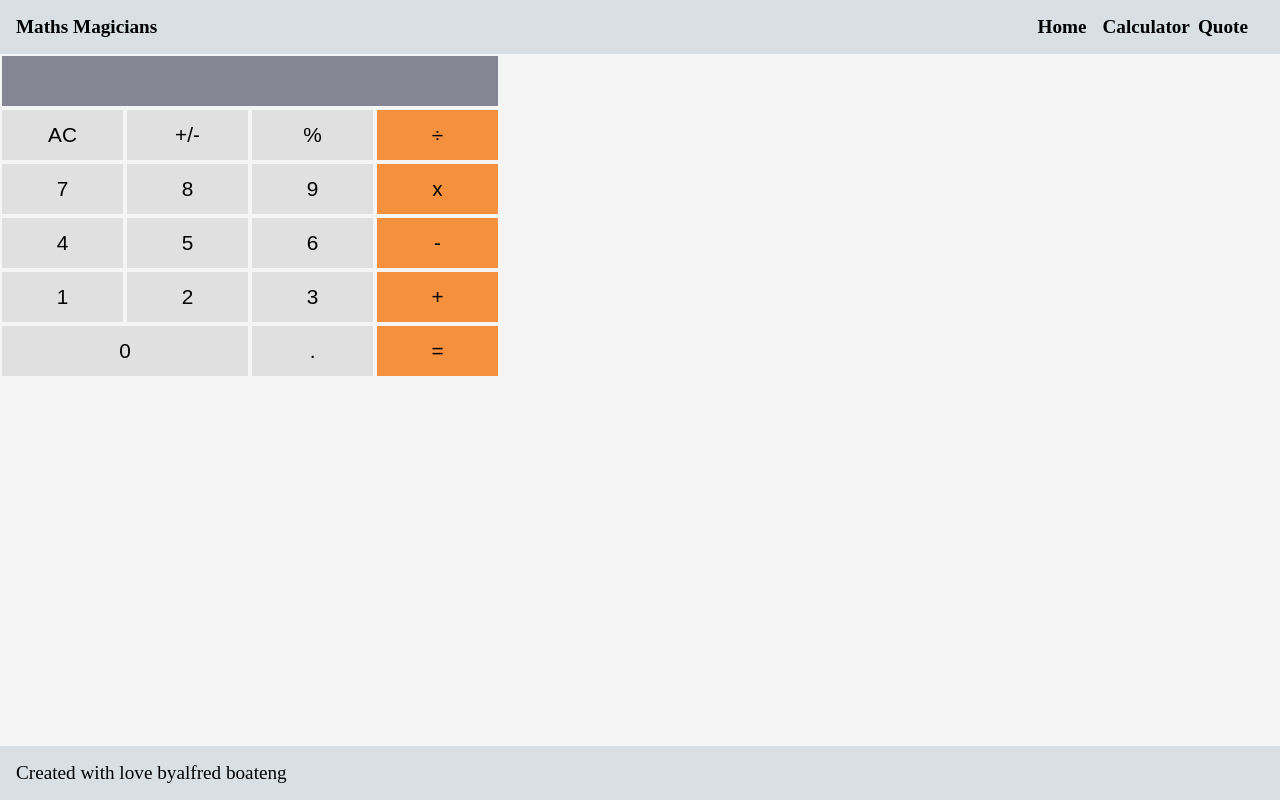
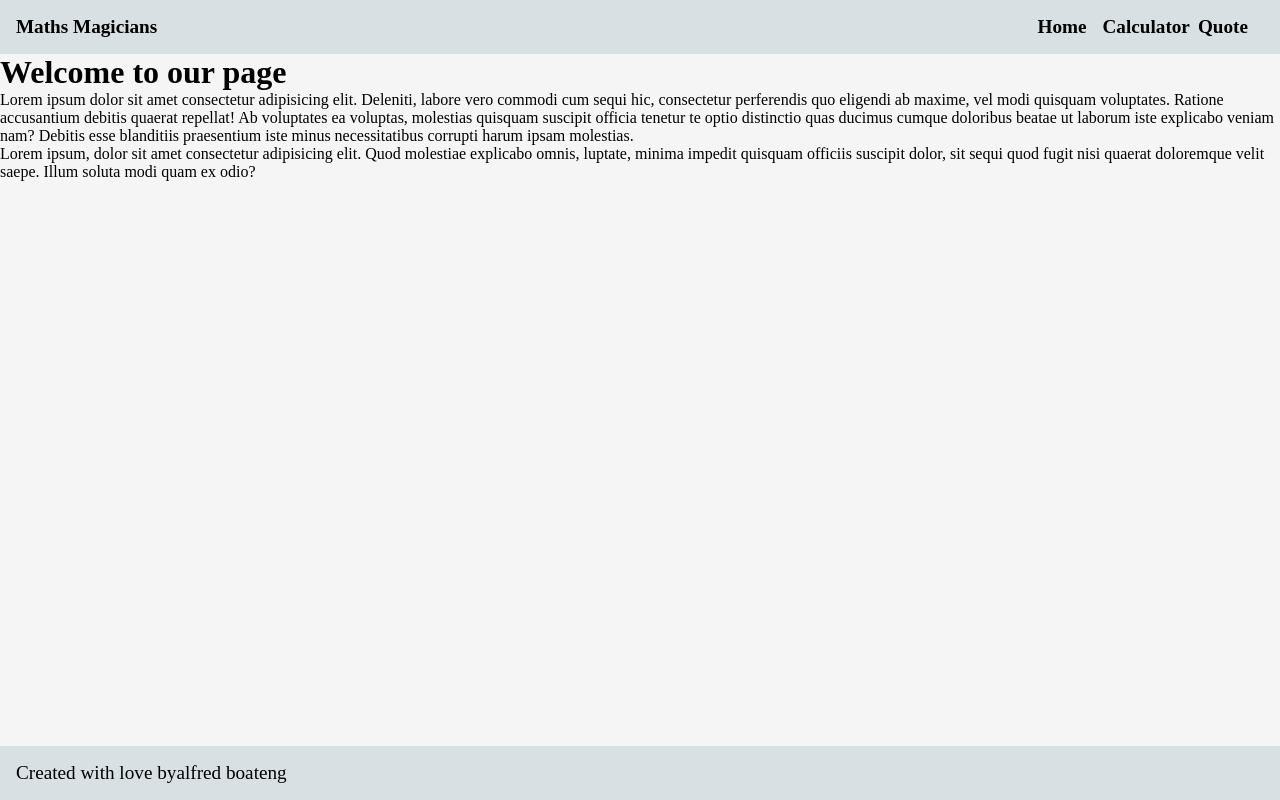
Before and after one commit to learnwithalfred/alfred-maths-magician-app, a React (Create React App) app: page / in a window 1280 px wide. Built offline with nearby package versions, Linux system fonts and the light colour scheme.

Commit message:
Add router to pages
Three routes created

```diff
--- a/src/components/Navbar.jsx
+++ b/src/components/Navbar.jsx
@@ -1,4 +1,3 @@
-/* eslint-disable linebreak-style */
 import React from 'react';
 import './Navbar.css';
 
--- a/src/index.js
+++ b/src/index.js
@@ -1,11 +1,17 @@
 import React from 'react';
 import ReactDOM from 'react-dom/client';
-import { BrowserRouter } from 'react-router-dom';
+import { BrowserRouter, Routes, Route } from 'react-router-dom';
 import App from './App';
+import HomePage from './routes/Home';
+import QuotesPage from './routes/Quote';
 
 const root = ReactDOM.createRoot(document.getElementById('root'));
 root.render(
   <BrowserRouter>
-    <App />
+    <Routes>
+      <Route path="/" element={<HomePage />} />
+      <Route path="quotes" element={<QuotesPage />} />
+      <Route path="maths" element={<App />} />
+    </Routes>
   </BrowserRouter>,
 );
--- /dev/null
+++ b/src/routes/Home.jsx
@@ -0,0 +1,33 @@
+import React from 'react';
+import Footer from '../components/Footer';
+import Navbar from '../components/Navbar';
+
+function HomePage() {
+  return (
+    <>
+      <Navbar />
+      <div className="home">
+        <h1>Welcome to our page</h1>
+        <p>
+          Lorem ipsum dolor sit amet consectetur adipisicing elit. Deleniti,
+          labore vero commodi cum sequi hic, consectetur perferendis quo
+          eligendi ab maxime, vel modi quisquam voluptates. Ratione accusantium
+          debitis quaerat repellat! Ab voluptates ea voluptas, molestias
+          quisquam suscipit officia tenetur te optio distinctio quas ducimus
+          cumque doloribus beatae ut laborum iste explicabo veniam nam? Debitis
+          esse blanditiis praesentium iste minus necessitatibus corrupti harum
+          ipsam molestias.
+        </p>
+        <p>
+          Lorem ipsum, dolor sit amet consectetur adipisicing elit. Quod
+          molestiae explicabo omnis, luptate, minima impedit quisquam officiis
+          suscipit dolor, sit sequi quod fugit nisi quaerat doloremque velit
+          saepe. Illum soluta modi quam ex odio?
+        </p>
+      </div>
+      <Footer />
+    </>
+  );
+}
+
+export default HomePage;
--- /dev/null
+++ b/src/routes/Quote.jsx
@@ -0,0 +1,19 @@
+import React from 'react';
+import Footer from '../components/Footer';
+import Navbar from '../components/Navbar';
+
+function QuotesPage() {
+  return (
+    <>
+      <Navbar />
+      <p>
+        Lorem ipsum dolor sit, amet consectetur adipisicing elit. Excepturi
+        laborum animi pariatur eveniet quam sint culpa saepe fuga, expedita ipsa
+        omnis sapiente consectetur hic libero iste id? Et, voluptas nisi.
+      </p>
+
+      <Footer />
+    </>
+  );
+}
+export default QuotesPage;
```
